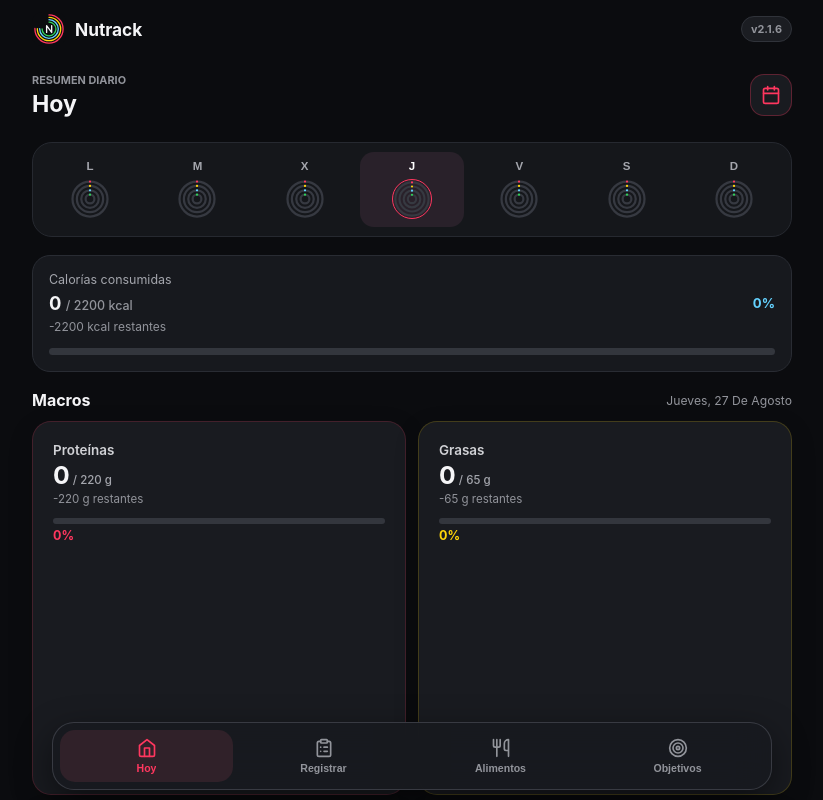
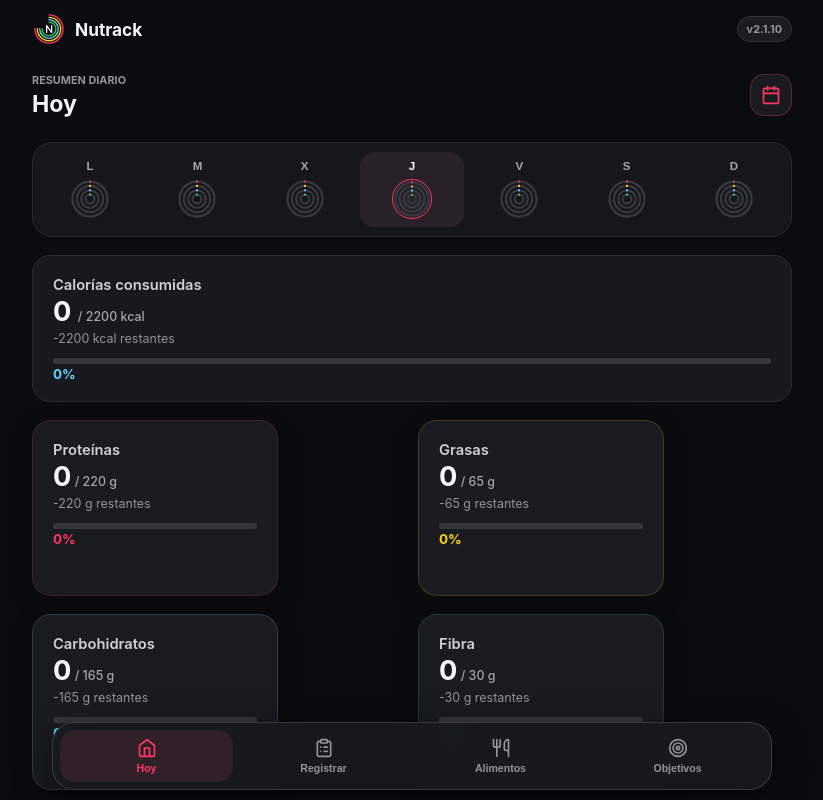
Before and after one commit to naelgc23/control-nutricion-pro, a React (Vite) app: page / in a window 1280 px wide. Shown: the top 800 px of the page, without its empty margins (228-1051 px from the left). Built offline with nearby package versions, Linux system fonts and the light colour scheme.

Commit message:
Mejora el diseño y espaciado de las tarjetas del resumen diario

```diff
--- a/package.json
+++ b/package.json
@@ -1,7 +1,7 @@
 {
   "name": "control-nutricion-pro",
   "private": true,
-  "version": "2.1.6",
+  "version": "2.1.10",
   "type": "module",
   "scripts": {
     "dev": "vite",
--- a/src/pages/Dashboard.jsx
+++ b/src/pages/Dashboard.jsx
@@ -317,18 +317,16 @@ function Dashboard({
               {remainingText(selectedTotals.kcal, Number(goals.calories) || 0, 'kcal')}
             </span>
           </div>
+        </div>
+        <div className="calories-progress">
+          <div className="calories-track">
+            <span style={{ width: `${caloriesProgress}%` }} />
+          </div>
           <span className="calories-percent">{Math.round(caloriesPercentage)}%</span>
-        </div>
-        <div className="calories-track">
-          <span style={{ width: `${caloriesProgress}%` }} />
         </div>
       </section>
 
       <section className="daily-macros-section">
-        <div className="section-heading">
-          <h3>Macros</h3>
-          <span>{selectedDateLabel}</span>
-        </div>
         <div className="macro-grid">
           {MACROS.map(macro => {
             const target = Number(goals[macro.key]) || 0;
--- a/src/styles/Dashboard.css
+++ b/src/styles/Dashboard.css
@@ -5,7 +5,6 @@
 }
 
 .summary-topline,
-.section-heading,
 .calories-heading,
 .calendar-modal-header,
 .calendar-month-controls,
@@ -134,33 +133,20 @@
   min-width: 0;
 }
 
-.section-heading {
-  margin-bottom: 11px;
-}
-
-.section-heading h3 {
-  margin: 0;
-  color: #f5f5f7;
-  font-size: 1rem;
-}
-
-.section-heading > span {
-  color: #92949b;
-  font-size: 0.76rem;
-  text-transform: capitalize;
-}
-
 .macro-grid {
   display: grid;
   grid-template-columns: repeat(2, minmax(0, 1fr));
-  gap: 12px;
+  column-gap: 12px;
+  row-gap: 18px;
 }
 
 .macro-card {
   position: relative;
   display: flex;
   min-width: 0;
-  aspect-ratio: 1 / 1;
+  aspect-ratio: 1.4 / 1;
+  min-height: 132px;
+  max-height: 176px;
   flex-direction: column;
   justify-content: flex-start;
   gap: 12px;
@@ -172,39 +158,45 @@
   box-shadow: 0 8px 24px rgba(0, 0, 0, 0.17);
 }
 
-.macro-card-copy {
+.macro-card-copy,
+.calories-heading > div {
   display: grid;
   gap: 4px;
 }
 
-.macro-card-label {
+.macro-card-label,
+.calories-heading > div > span:first-child {
   color: #d0d1d5;
-  font-size: 0.84rem;
+  font-size: 0.92rem;
   font-weight: 600;
 }
 
-.macro-card-copy > strong {
+.macro-card-copy > strong,
+.calories-heading strong {
   overflow: hidden;
   color: #f5f5f7;
-  font-size: clamp(1.05rem, 4.5vw, 1.55rem);
+  font-size: clamp(1.18rem, 5vw, 1.7rem);
   line-height: 1.05;
   text-overflow: ellipsis;
   white-space: nowrap;
 }
 
-.macro-card-copy > strong small {
+.macro-card-copy > strong small,
+.calories-heading strong small {
   color: #a4a6ad;
-  font-size: 0.72rem;
+  font-size: 0.78rem;
   font-weight: 500;
 }
 
-.macro-card-remaining {
+.macro-card-remaining,
+.calories-heading > div > .calories-remaining {
   min-height: 1em;
   color: #92949b;
-  font-size: 0.72rem;
+  font-size: 0.78rem;
 }
 
-.macro-card-progress {
+.macro-card-progress,
+.calories-progress {
   display: grid;
   gap: 4px;
 }
@@ -224,10 +216,14 @@
   transition: width 0.4s ease;
 }
 
-.macro-card-percent {
-  align-self: flex-end;
+.macro-card-percent,
+.calories-percent {
+  justify-self: start;
+  align-self: start;
+  margin: 0;
   color: var(--macro-color);
-  font-size: 0.78rem;
+  font-size: 0.84rem;
+  line-height: 1;
   font-weight: 700;
 }
 
@@ -253,44 +249,18 @@
 }
 
 .calories-card {
-  padding: 16px;
-}
-
-.calories-heading > div {
-  display: grid;
-  gap: 5px;
-}
-
-.calories-heading > div > span {
-  color: #a4a6ad;
-  font-size: 0.78rem;
-}
-
-.calories-heading > div > .calories-remaining {
-  color: #92949b;
-  font-size: 0.75rem;
-}
-
-.calories-heading strong {
-  color: #f5f5f7;
-  font-size: 1.15rem;
-}
-
-.calories-heading strong small {
-  color: #92949b;
-  font-size: 0.78rem;
-  font-weight: 500;
+  display: flex;
+  flex-direction: column;
+  gap: 12px;
+  padding: clamp(13px, 4vw, 20px);
 }
 
 .calories-percent {
   color: #64d2ff;
-  font-size: 0.82rem;
-  font-weight: 700;
 }
 
 .calories-track {
-  height: 7px;
-  margin-top: 14px;
+  height: 6px;
   overflow: hidden;
   border-radius: 999px;
   background: #33363d;
@@ -766,7 +736,8 @@
   }
 
   .macro-grid {
-    gap: 9px;
+    column-gap: 9px;
+    row-gap: 15px;
   }
 
   .macro-card {
```
Also changed, not shown: 5 other files (tests, documents, lock files or other folders).
